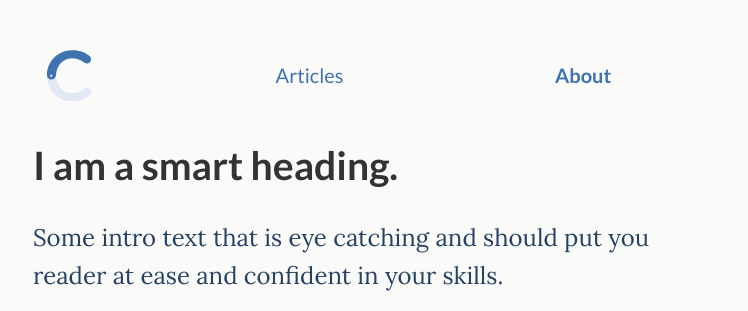
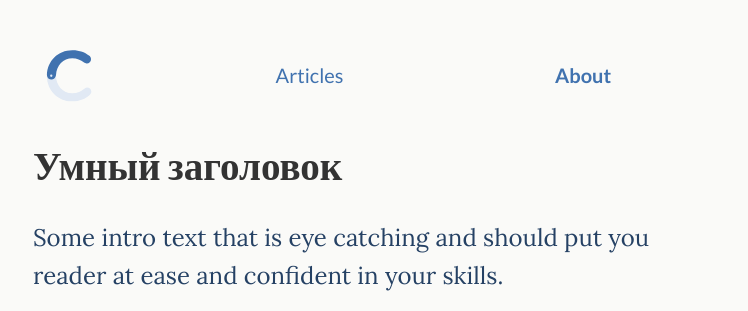
Before and after one commit to etostas/etostas.github.io, a Jekyll site: the page built from _pages/about.md, in a window 1280 px wide. Shown: the top 311 px of the page, without its empty margins (265-1013 px from the left). Built offline with Jekyll 4.4.1, drawn with Linux system fonts in a browser that asks for light colours.

Commit message:
Update about.md

```diff
--- a/_pages/about.md
+++ b/_pages/about.md
@@ -1,8 +1,8 @@
 ---
 layout: page
-title: About
-subtitle: I am a smart heading.
-desc: About me.
+title: Про
+subtitle: Умный заголовок
+desc: Про меня
 permalink: /about/
 ---
 
```
